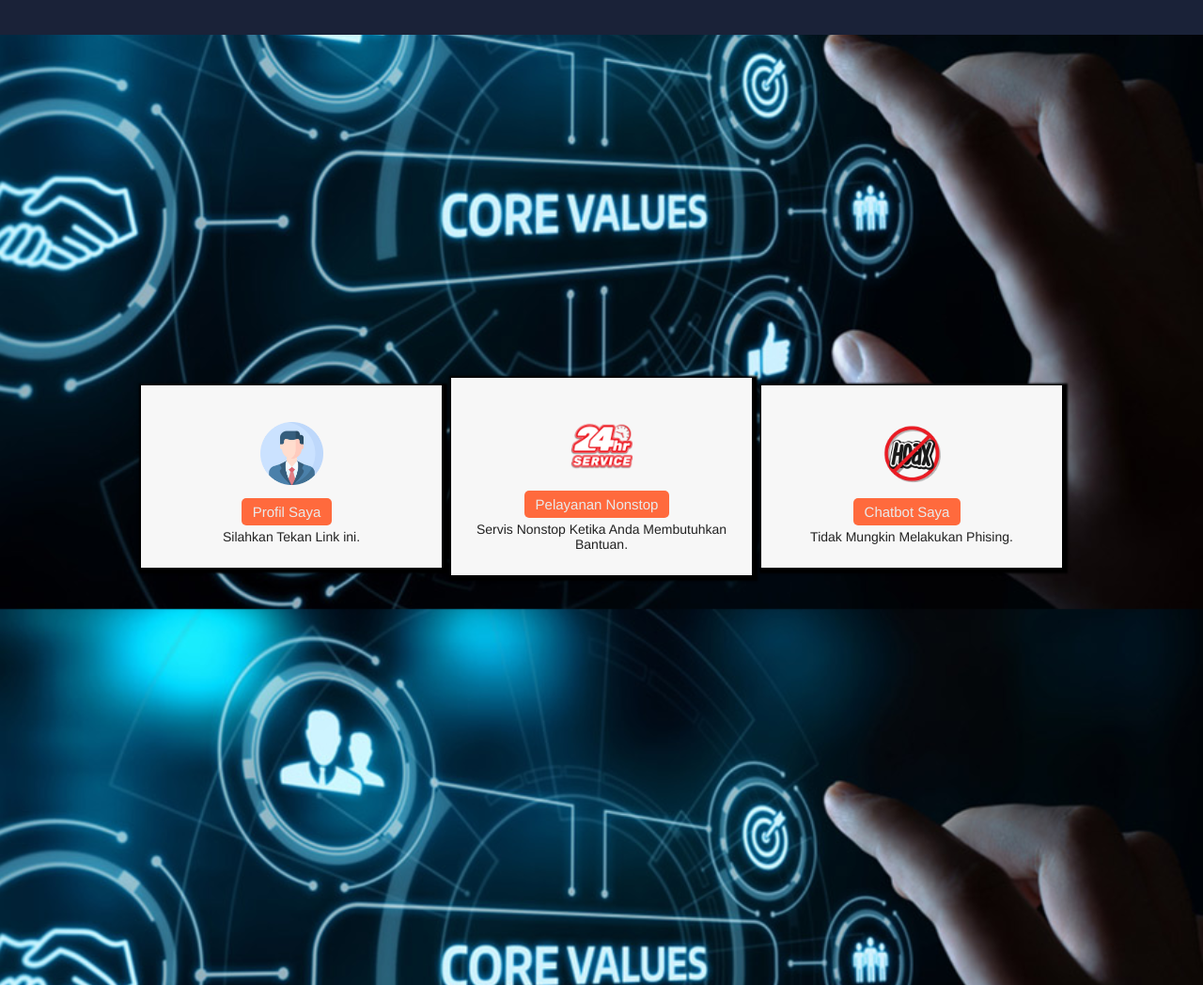
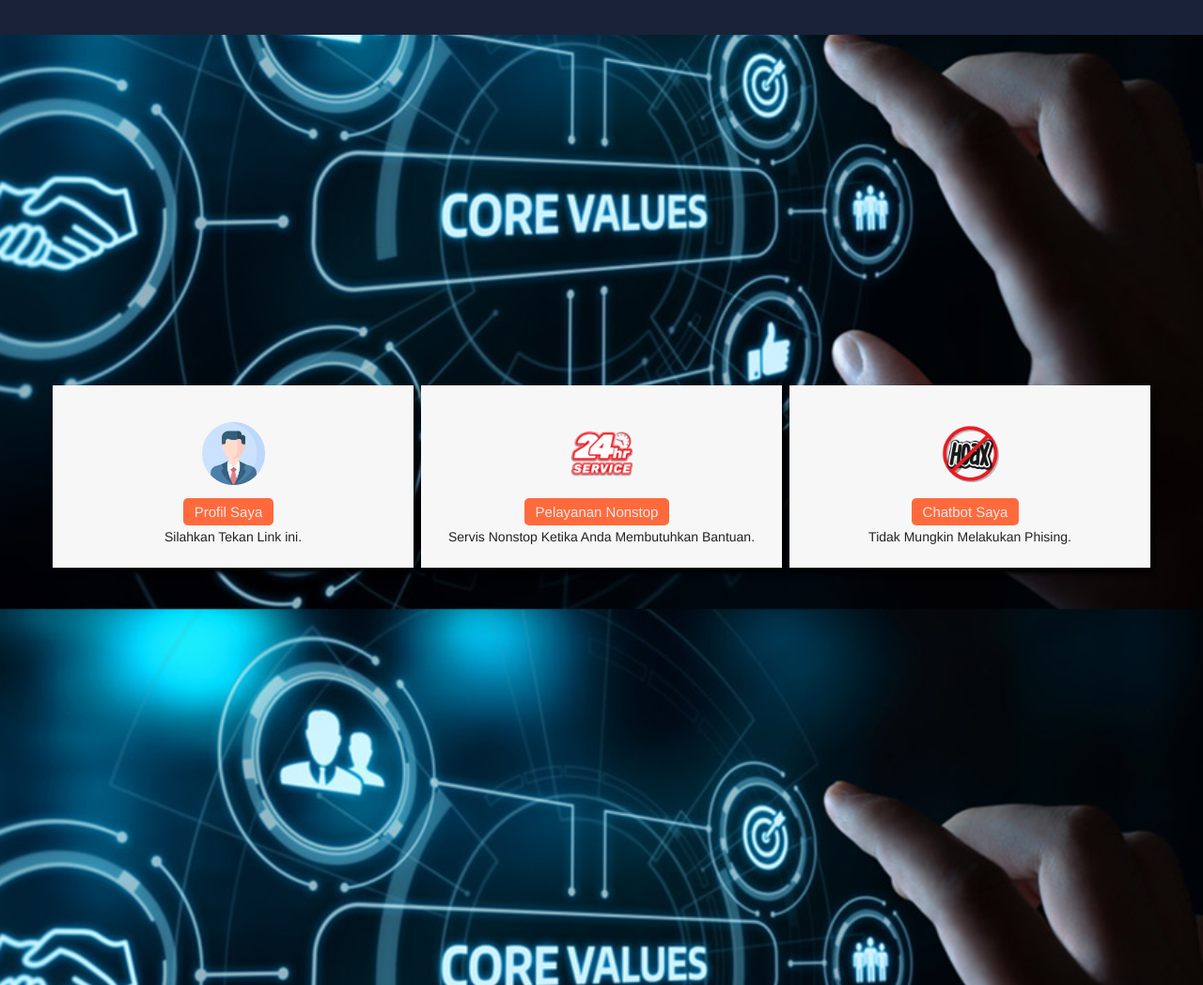
Before and after one commit to fajar661/web-profile-baru, a plain HTML site: page index.html in a window 1280 px wide. Shown: the part 595-1643 px from the top of the page at 94% size. Drawn offline with Linux system fonts and the light colour scheme.

Commit message:
Add files via upload

```diff
--- a/style.css
+++ b/style.css
@@ -138,16 +138,16 @@ a{
 	justify-content:center;
 	align-items:center;
 	height:100vh;
-	gap:10px;
+	gap:8px;
 }
 
 .card-item{
 	text-align:center;
-	width:25%;
+	width:30%;
 	background:#f7f7f7;
 	color: #222;
 	padding:25px;
-	box-shadow:2px 2px 2px 4px rgba(0,0,0,5);
+	box-shadow:2px 5px 5px 1px rgba(0,0,0,5);
 }
 
 .card-title{
@@ -175,7 +175,7 @@ footer{
 	color:#eaeaea;
 }
 
-@media screen and(max-width: 550px) {
+@media screen and(max-width: 500px) {
 	.card{
 		flex-direction:column;
 		gap:0;
```
